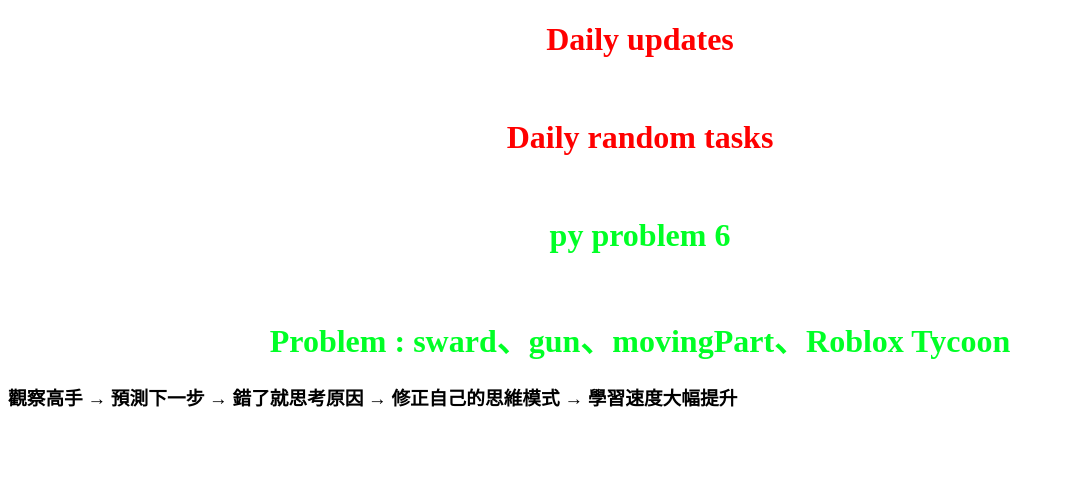
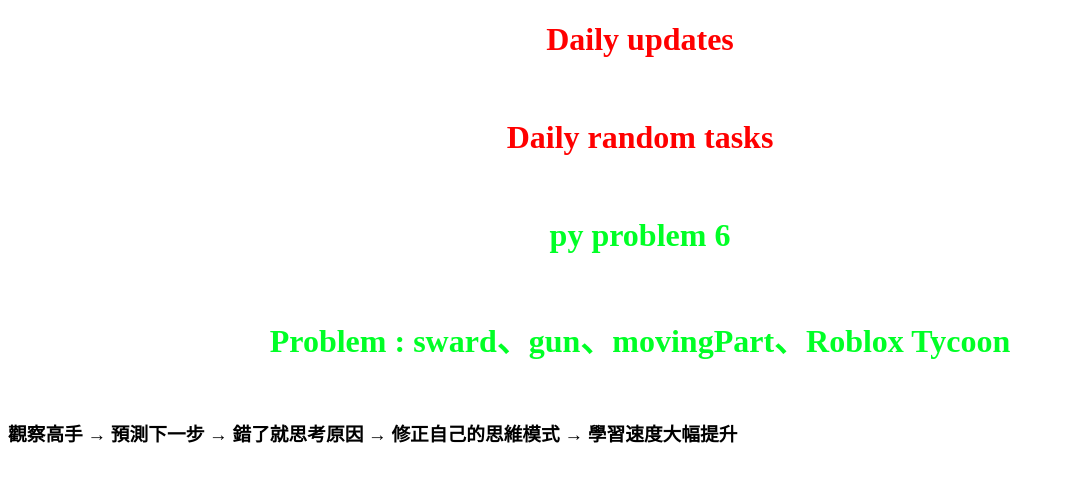
Before and after one commit to HK-Owen/HKWEB, a plain HTML site: page index.html in a window 1280 px wide. Shown: the whole page, without its empty margins (0-1065 px from the left). Drawn offline with Linux system fonts and the light colour scheme.

Commit message:
Update index.html

```diff
--- a/index.html
+++ b/index.html
@@ -23,7 +23,7 @@
     <h1 class="name">Daily updates</h1><br>
     <h1 class="name">Daily random tasks</h1><br>
     <h1 class="CON">py problem 6</h1><br>
-    <h1 class="CON">Problem : sward、gun、movingPart、Roblox Tycoon</h1>
+    <h1 class="CON">Problem : sward、gun、movingPart、Roblox Tycoon</h1><br>
     <h3 class="Noraml">觀察高手 → 預測下一步 → 錯了就思考原因 → 修正自己的思維模式 → 學習速度大幅提升</h3>
 
 </body>
```
